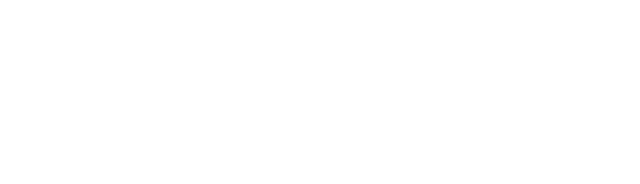
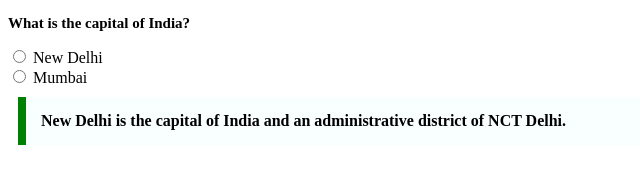
Before and after one commit to acciojob/trivia-Satish-Dewasi, a website: page main.html in a window 1280 px wide. Shown: the whole page, without its empty margins (0-640 px from the left). Drawn offline with Linux system fonts and the light colour scheme.

Commit message:
created a submission

```diff
--- a/main.html
+++ b/main.html
@@ -11,6 +11,17 @@
     <script type="text/javascript" src="./script.js">
 </script>
 
+	<p class ="para">What is the capital of India? </p>
+
+	<input type= "radio"> New Delhi
+	<br>
+
+	<input type= "radio"> Mumbai
+
+	<div class ="div">
+      New Delhi is the capital of India and an administrative district of NCT Delhi.
+	</div>
+
 </body>
 
 </html>
--- a/styles.css
+++ b/styles.css
@@ -1,2 +1,13 @@
+.para{
+	font-weight:bold;
+	font-size: 15px;
+}
 
-/* Your CSS Code here. */
+.div{
+	max-width: 600px;
+   margin: 10px;
+   padding: 15px;
+border-left: 8px solid green;
+background-color: #f8fffe;
+font-weight: bold;
+}
```
